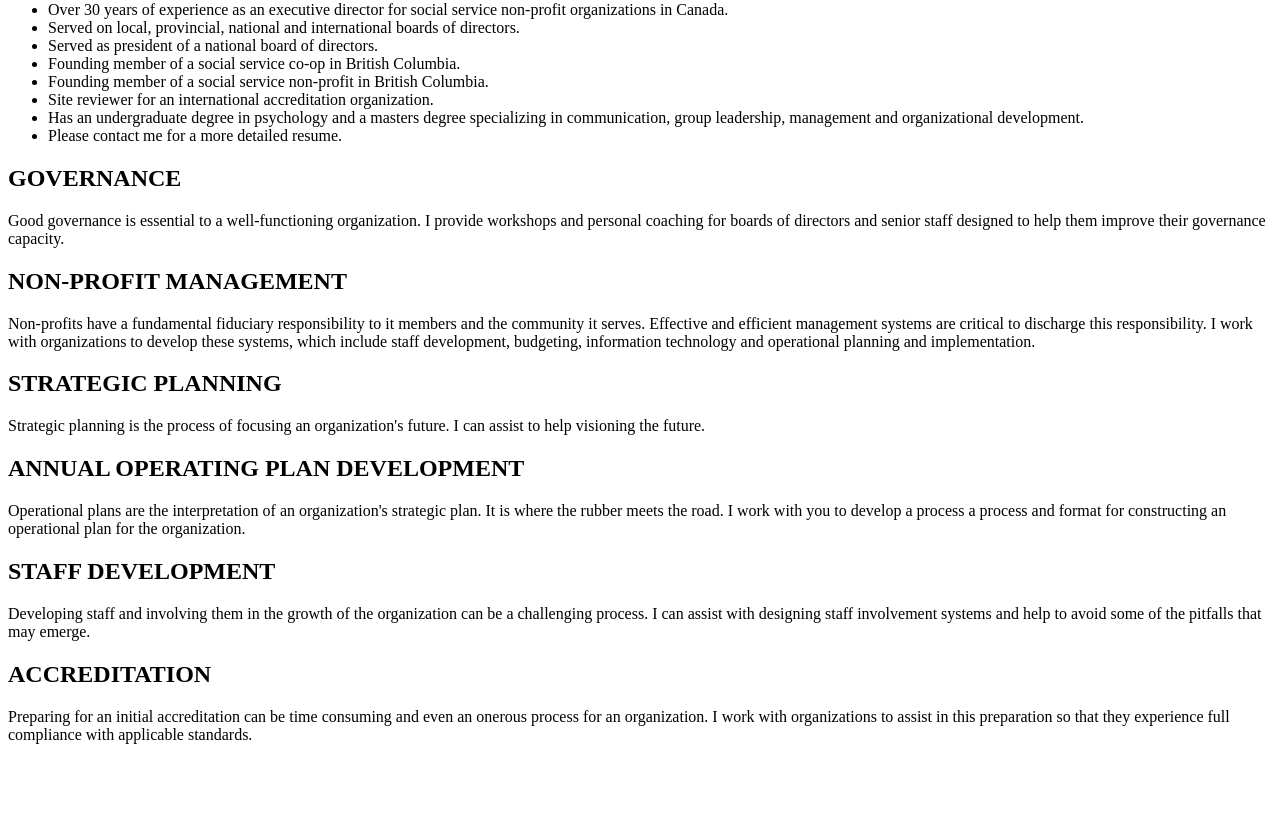
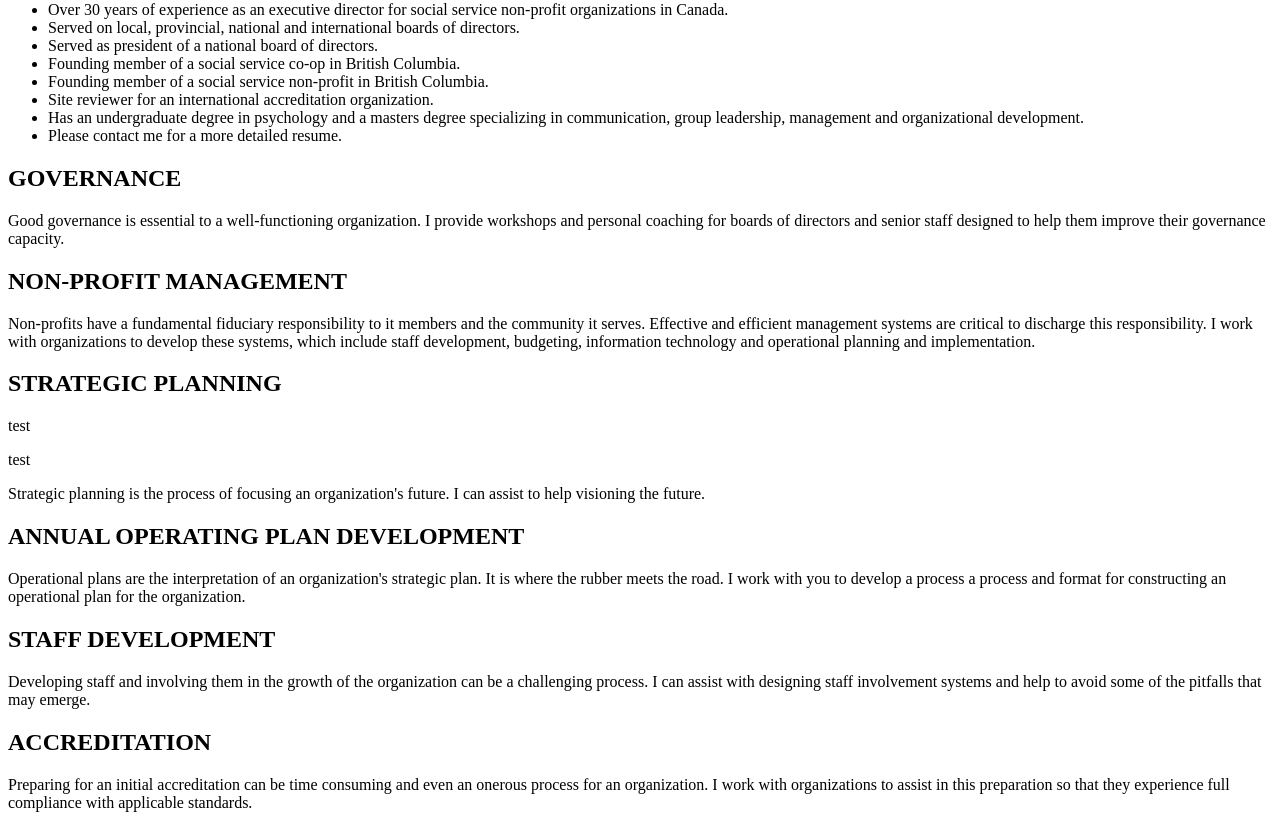
Before and after one commit to ddandeneau/test, a plain HTML site: page services.html in a window 1280 px wide. Shown: the part 105-933 px from the top of the page. Before the commit the page ends 865 px from the top, so only its background shows below. Drawn offline with Linux system fonts and the light colour scheme.

Commit message:
Added another test paragraph for a total of two.

```diff
--- a/services.html
+++ b/services.html
@@ -41,6 +41,10 @@ Click nbfs://nbhost/SystemFileSystem/Templates/ClientSide/html.html to edit this
                 technology and operational planning and implementation.</p>
 
         <h2>STRATEGIC PLANNING</h2>
+            <p>test</p>
+
+            <p>test</p>
+
             <p>Strategic planning is the process of focusing an organization's
                 future. I can assist to help visioning the future.
 
```
